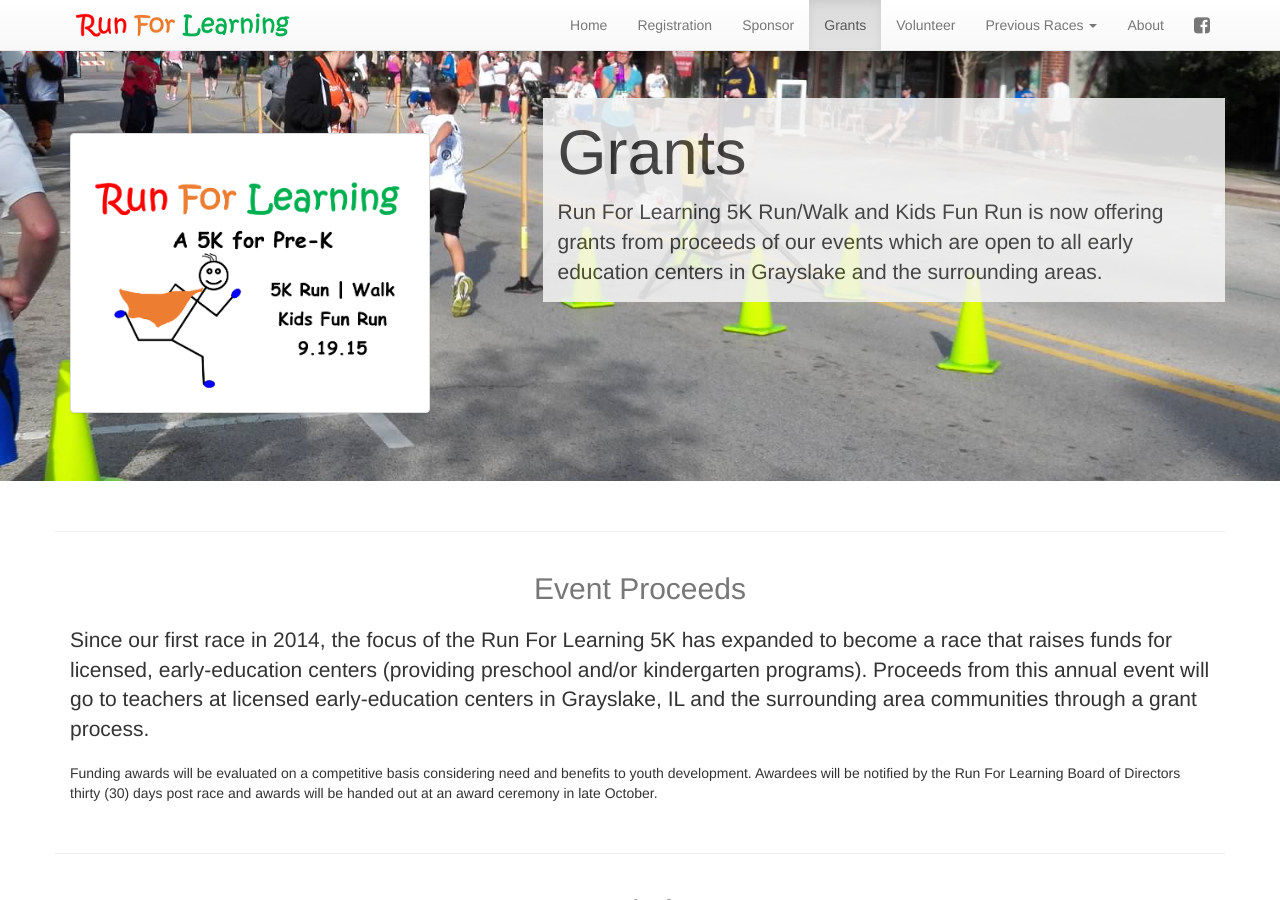
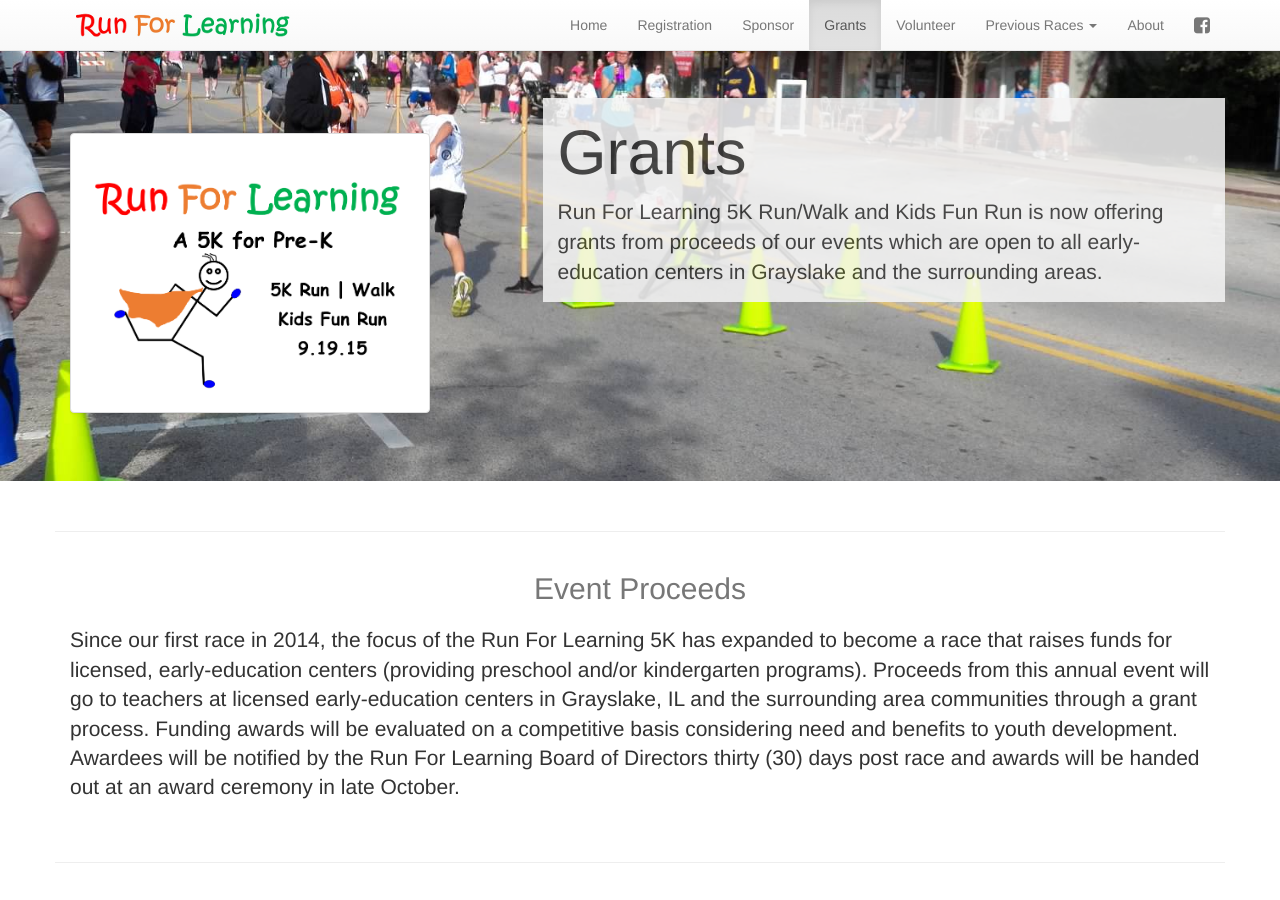
Before and after one commit to runforlearning/runforlearning.github.io, a Jekyll site: the page built from grants.html, in a window 1280 px wide and 900 px high. Built offline with Jekyll 4.4.1, drawn with Linux system fonts in a browser that asks for light colours; nearby versions of some CDN libraries.

Commit message:
Cleans up grants page

```diff
--- a/_config.yml
+++ b/_config.yml
@@ -11,9 +11,13 @@
 author_email: webmaster@grayslake-coop.com
 
 running: "3<sup>rd</sup> Annual"
+
 event_year: "2016"
+
 event_date: "September 24<sup>th</sup>, 2016"
+
 event_date_long: "Saturday, September 24<sup>th</sup>, 2016"
+
 packet_pickup_start_date_long: "Friday, September 23<sup>rd</sup>, 2016"
 
 event_location: "Downtown Grayslake, IL"
--- a/_includes/grant_details.html
+++ b/_includes/grant_details.html
@@ -6,8 +6,6 @@
         <h2 class="text-muted text-center">Event Proceeds</h2>
         <p class="lead">
           Since our first race in 2014, the focus of the Run For Learning 5K has expanded to become a race that raises funds for licensed, early-education centers (providing preschool and/or kindergarten programs). Proceeds from this annual event will go to teachers at licensed early-education centers in Grayslake, IL and the surrounding area communities through a grant process.
-        </p>
-        <p>
           Funding awards will be evaluated on a competitive basis considering need and benefits
           to youth development. Awardees will be notified by the Run For Learning Board of Directors
           thirty (30) days post race and awards will be handed out at an award ceremony in late October.
--- a/grants.html
+++ b/grants.html
@@ -1,7 +1,7 @@
 ---
 layout: default
 title: Grants from Run for Learning 5K walk/run
-description: Proceeds from Run for Learning will be distributed as grants open to all early education centers.
+description: Proceeds from Run for Learning will be distributed as grants open to all early-education centers.
 canonical_url: http://www.runforlearning.com/grants.html
 sitemap:
   priority: 0.7
@@ -19,7 +19,7 @@
       </div>
       <div id="jumbotron-copy" class="col-md-7 col-md-offset-1">
         <h1>Grants</h1>
-        <p>{{ site.name }} is now offering grants from proceeds of our events which are open to all early education centers in Grayslake and the surrounding areas.</p>
+        <p>{{ site.name }} is now offering grants from proceeds of our events which are open to all early-education centers in Grayslake and the surrounding areas.</p>
       </div>
     </div>
   </div>
```
